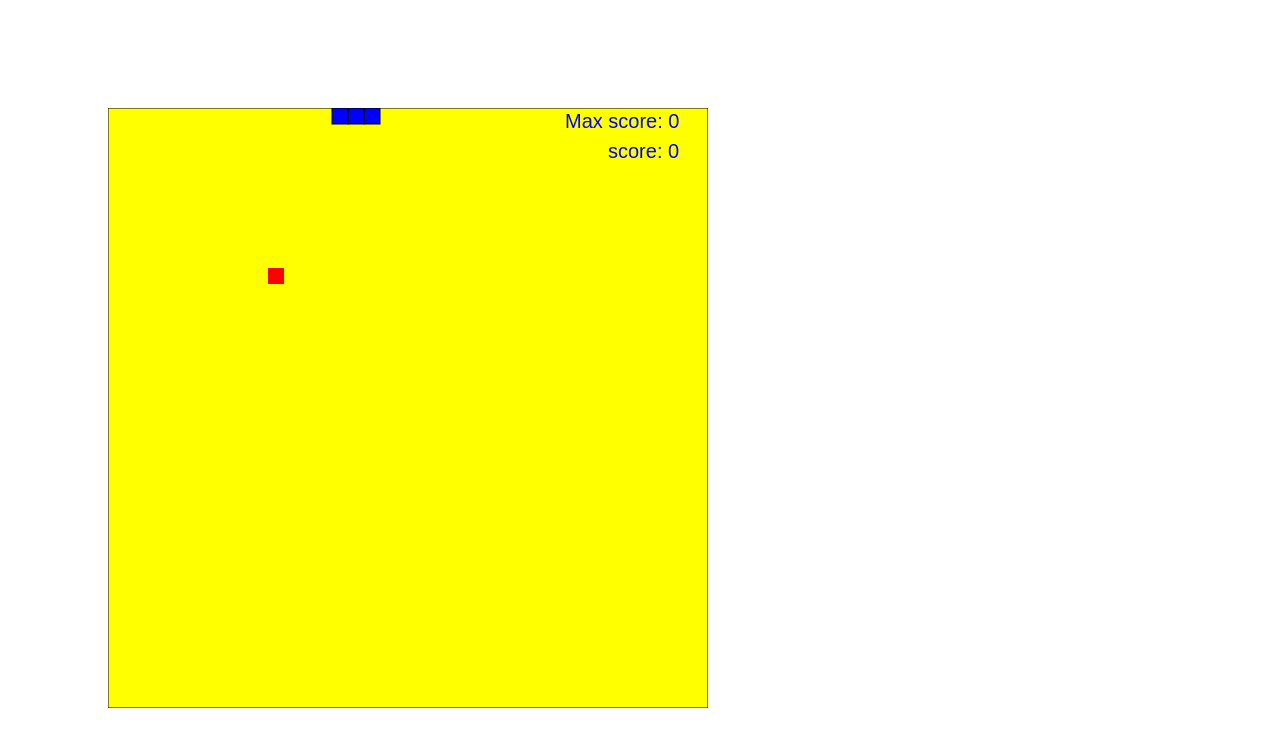
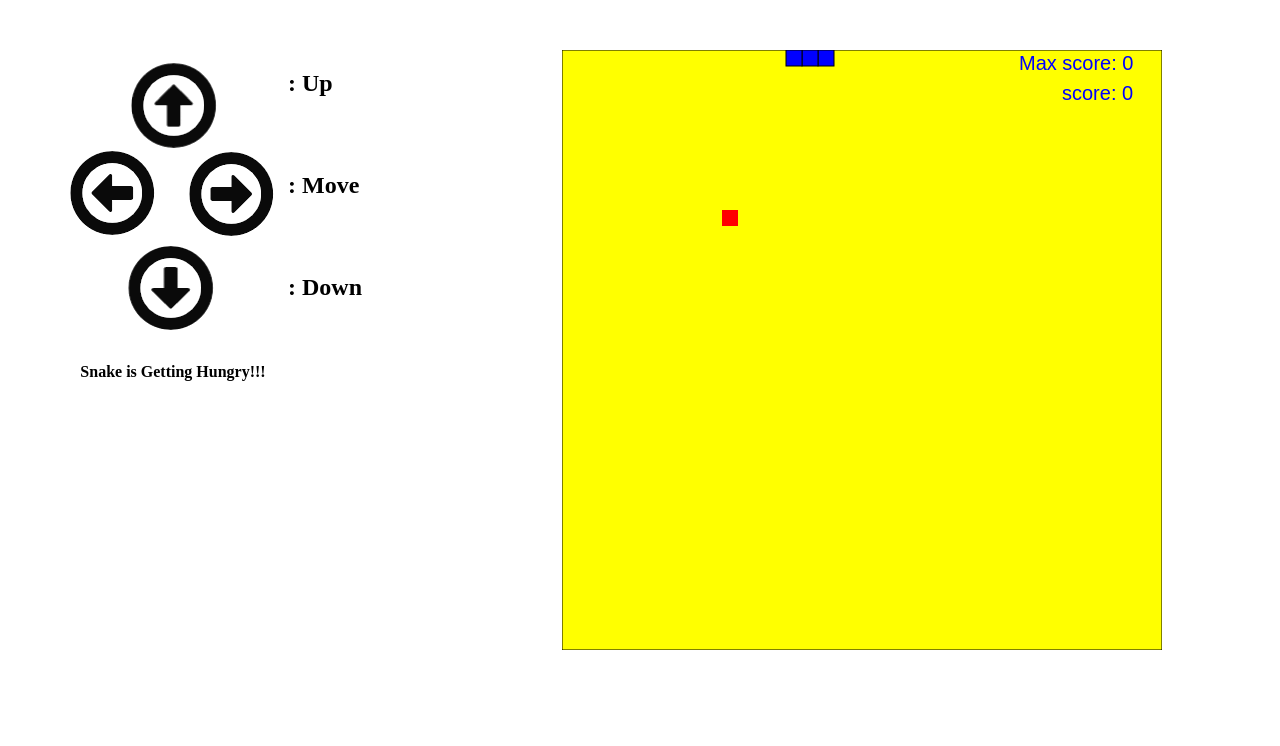
Before and after one commit to TimurM/Snake, a plain HTML site: page index.html in a window 1280 px wide. Drawn offline with Linux system fonts and the light colour scheme.

Commit message:
added some css and controlls

```diff
--- a/index.html
+++ b/index.html
@@ -2,15 +2,22 @@
 <html>
   <head>
     <meta charset="utf-8">
-    <title></title>
-    <style media="screen">
-      #gameCanvas {
-        margin: 100px;
-      }
-    </style>
+    <title>Snake</title>
+    <link rel="stylesheet" href="style.css">
   </head>
   <body>
-    <canvas id="gameCanvas" width="600" height="600"></canvas>
+    <section>
+      <div class="current">
+          <img src="img/arrows.png" alt="arrows"/>
+          <h4>Snake is Getting Hungry!!!</h4>
+      </div>
+      <div class="instructions">
+          <h1>: Up</h1>
+          <h1>: Move</h1>
+          <h1>: Down</h1>
+      </div>
+      <canvas id="gameCanvas" width="600" height="600"></canvas>
+    </secion>
 
     <script src="main.js"></script>
   </body>
--- /dev/null
+++ b/style.css
@@ -0,0 +1,33 @@
+body {
+    text-align: center;
+    margin-top: 0px;
+}
+
+#gameCanvas {
+  display: block;
+  float: left;
+  margin-top: 50px;
+}
+
+.current {
+  display: block;
+  float: left;
+  width: 230px;
+  padding-left: 50px;
+  padding-top: 50px;
+  margin-right: 0px;
+  text-wrap: normal;
+}
+
+.instructions {
+  display: block;
+  float: left;
+  padding-top: 50px;
+  margin-left: 0px;
+  margin-right: 200px;
+}
+
+.instructions > h1 {
+  padding-bottom: 55px;
+  text-align: left;
+}
```
Also changed, not shown: img/arrows.png (added).
